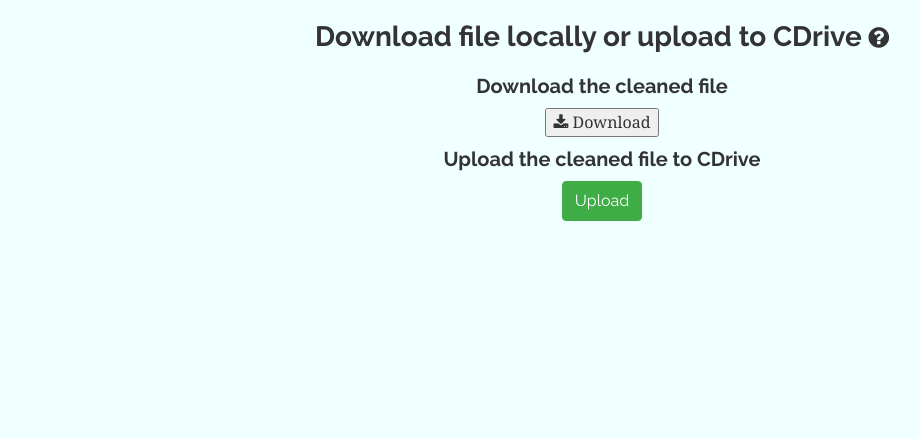
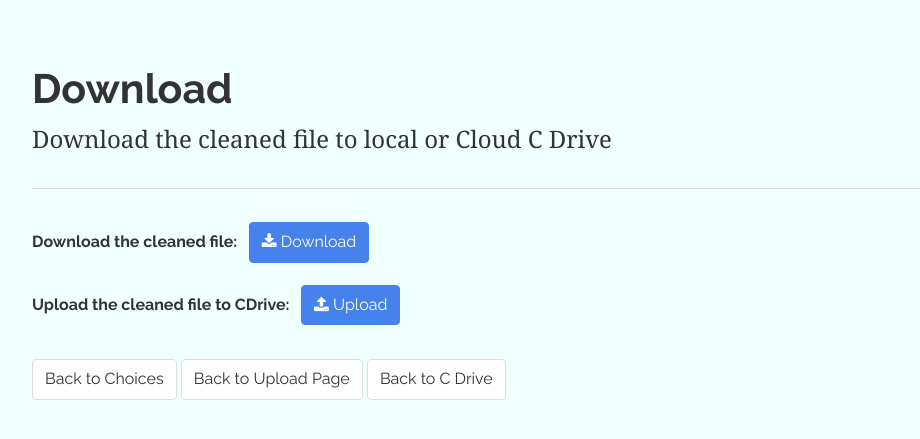
Before and after one commit to danish778866/ProCleaner, a Django app: template mysite/myapp/templates/clean_file.html in a window 1280 px wide. Shown: the top 439 px of the page, without its empty margins (38-958 px from the left). Run offline with Django 3.2, Linux system fonts and the light colour scheme; the template is opened without the code that fills it: most values are stand-ins (such as "Sample title", 1, 10 or a date in 2020); some libraries are stand-ins or nearby versions.

Commit message:
Finished the UI e2e

```diff
--- a/mysite/myapp/templates/clean_file.html
+++ b/mysite/myapp/templates/clean_file.html
@@ -2,24 +2,54 @@
 {% load staticfiles %}
 {% block content %}
 <div class="container">
+  <div class="page-header" id="banner">
     <div class="row">
-    <div class="itemhead col-sm-12 text-center">
-      <h3>Download file locally or upload to CDrive
-        <i class="helpicon fa fa-question-circle" style="font-size: 24px;" data-toggle="modal" data-target="#myModal"></i>
-      </h3>
+      <div class="col-md-12">
+        <h1>
+          Download
+        </h1>
+        <p class="lead">Download the cleaned file to local or Cloud C Drive</p>
+      </div>
+    </div>
+  </div>
+
+  <div class="row">
+    <div class="item col-md-12">
+      <h5>Download the cleaned file: &nbsp;
+        <button type="button" value="Download" class="btn btn-primary"><i class="fa fa-download"></i> Download</button>
+      </h5>
     </div>
   </div>
   <div class="row">
-    <div class="item col-sm-4 col-sm-offset-4 text-center">
-      <h4>Download the cleaned file</h4>
-      <button class="download-btn"><i class="fa fa-download"></i> Download</button>
+    <div class="item col-md-12">
+      <h5>Upload the cleaned file to CDrive: &nbsp;
+        <button type="submit" id="upload-button" value="UploadC" class="btn btn-primary"><i class="fa fa-upload"></i>
+          Upload</button>
+
+
+      </h5>
     </div>
   </div>
   <div class="row">
-    <div class="item col-sm-4 col-sm-offset-4 text-center">
-      <h4>Upload the cleaned file to CDrive</h4>
-      <button type="submit" id="upload-button" class="btn btn-success">Upload</button>
+    <div class="item col-md-12">
+      <br>
+      <div class="alert alert-dismissible alert-success" style="display:none;">
+        <button type="button" class="close" data-dismiss="alert">&times;</button>
         <div id="upload-message"></div>
+      </div>
+    </div>
+  </div>
+  <div class="row">
+      <div class="col-md-12">
+        <button type="button" value="backChoice" id="backtoprofilerchoicebtn" class="btn btn-default">Back to
+          Choices</button>
+        <button type="button" value="backUpload" id="backtouploadbtn" class="btn btn-default">Back to Upload Page</button>
+        <button type="button" value="backCDrive" id="backtoCbtn" class="btn btn-default">Back to C Drive</button>
+      </div>
+    </div>
+    <div class="row">
+      <div class="col-md-12">
+        <br>
       </div>
     </div>
 </div>
@@ -27,26 +57,36 @@
 {% block script %}
 $(document).ready(function() {
 $('.download-btn').click(function(e) {
-    e.preventDefault();  //stop the browser from following
+e.preventDefault(); //stop the browser from following
 window.location.href = "{% static 'pdf/clean/'|add:clean_file_name %}";
 });
 $("#upload-button").click(function(e){
 e.preventDefault();
+$(".alert").show();
 $("#upload-message").html("Uploading...");
-    $("#upload-message").css("color", "orange");
 $.ajax({
 type: "POST",
 url: '/myapp/upload_cdrive/',
 dataType: 'json',
 success: function(data) {
 $("#upload-message").html("Upload completed!");
-        $("#upload-message").css("color", "green");
 },
 error: function (jqXHR, textStatus, errorThrown) {
+$(".alert").removeClass("alert-success").addClass("alert-danger");
 $("#upload-message").html("Upload failed!");
-        $("#upload-message").css("color", "red");
 }
 });
 });
 });
+
+$("#backtoprofilerchoicebtn").click(function(){
+document.location.href = "{% url 'choices' %}";
+});
+$("#backtouploadbtn").click(function(){
+document.location.href = "{% url 'upload' %}";
+});
+$("#backtoCbtn").click(function(){
+  document.location.href = "{{ c_drive_ui_url }}";
+  });
+
 {% endblock %}
--- a/mysite/myapp/templates/show_errors.html
+++ b/mysite/myapp/templates/show_errors.html
@@ -162,6 +162,7 @@
       <button type="button" value="backChoice" id="backtoprofilerchoicebtn" class="btn btn-default">Back to
         Choices</button>
       <button type="button" value="backUpload" id="backtouploadbtn" class="btn btn-default">Back to Upload Page</button>
+      <button type="button" value="backCDrive" id="backtoCbtn" class="btn btn-default">Back to C Drive</button>
     </div>
   </div>
   <div class="row">
@@ -179,4 +180,9 @@ document.location.href = "{% url 'choices' %}";
 $("#backtouploadbtn").click(function(){
 document.location.href = "{% url 'upload' %}";
 });
+
+$("#backtoCbtn").click(function(){
+  document.location.href = "{{ c_drive_ui_url }}";
+  });
+
 {% endblock %}
--- a/mysite/myapp/templates/show_stats.html
+++ b/mysite/myapp/templates/show_stats.html
@@ -208,6 +208,7 @@
         <button type="button" value="backChoice" id="backtoprofilerchoicebtn" class="btn btn-default">Back to
           Choices</button>
         <button type="button" value="backUpload" id="backtouploadbtn" class="btn btn-default">Back to Upload Page</button>
+        <button type="button" value="backCDrive" id="backtoCbtn" class="btn btn-default">Back to C Drive</button>
       </div>
     </div>
     <div class="row">
@@ -279,6 +280,10 @@ $("#backtoprofilerchoicebtn").click(function(){
   $("#backtouploadbtn").click(function(){
   document.location.href = "{% url 'upload' %}";
   });
+
+  $("#backtoCbtn").click(function(){
+    document.location.href = "{{ c_drive_ui_url }}";
+    });
 {% endblock %}
 
 
```
Also changed, not shown: mysite/myapp/templates/list.html (+28 -0 lines), mysite/myapp/templates/profiler_choice.html (+20 -2 lines), mysite/myapp/views.py (+8 -4 lines). Lines whose indentation alone changed are shown as unchanged.
